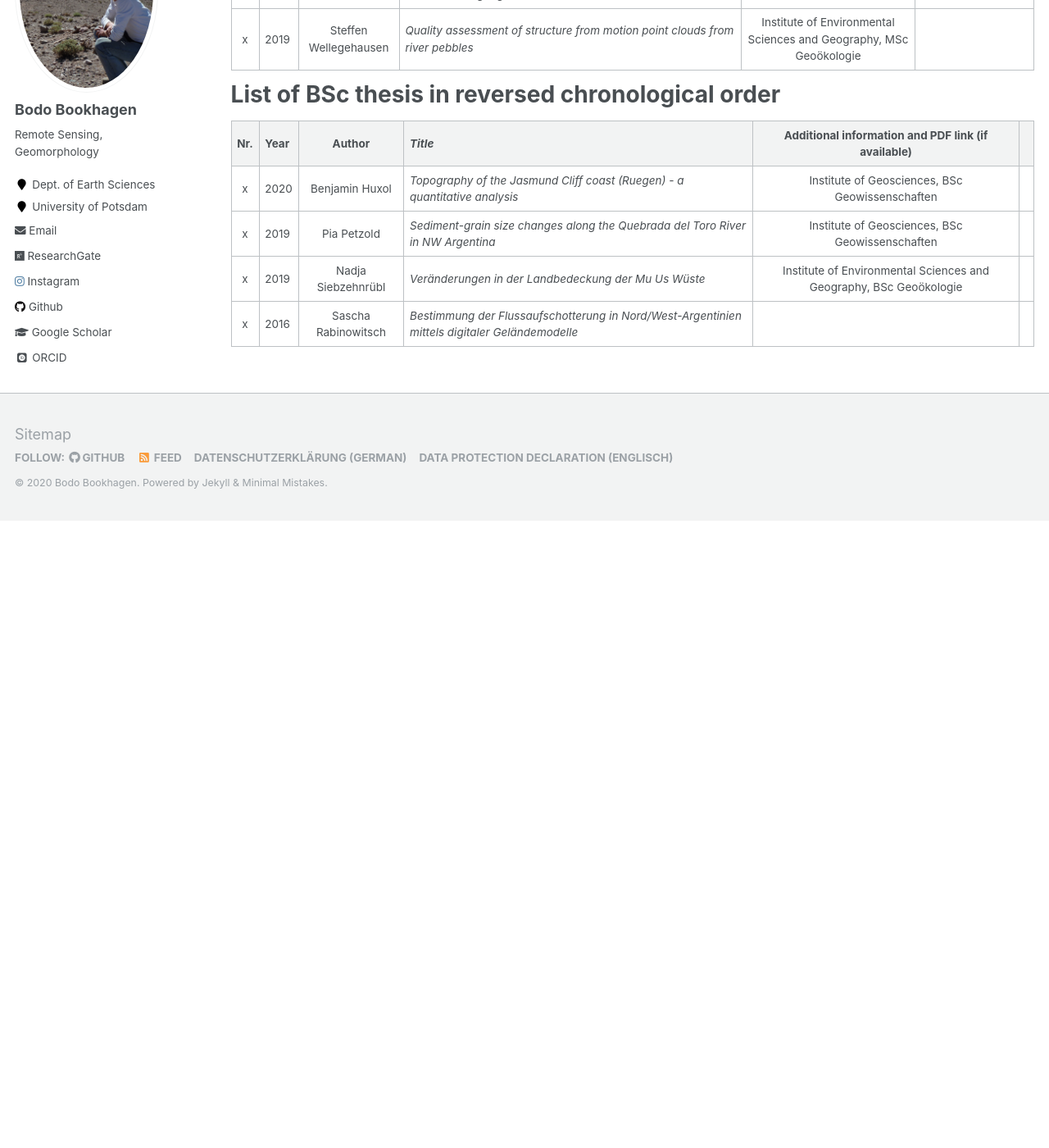
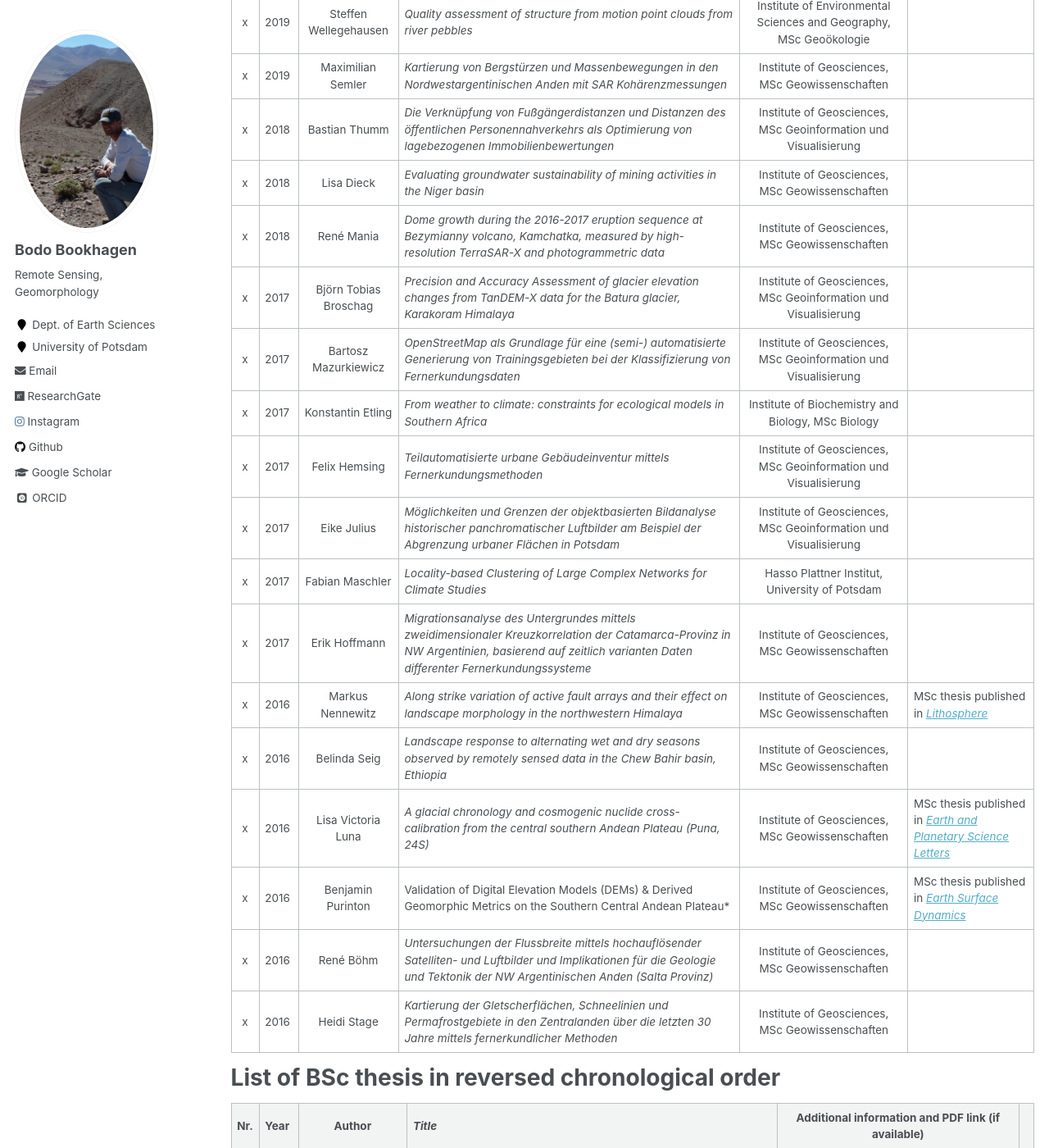
Before and after one commit to BodoBookhagen/BodoBookhagen.github.io, a Jekyll site: the page built from _pages/theses.md, in a window 1280 px wide and 1400 px high, scrolled down 1061 px. Shown: the whole window at 82% size. Built offline with Jekyll 4.4.1, drawn with Linux system fonts in a browser that asks for light colours; some web fonts are replaced; before the commit the page ends 1696 px from its top, so only the background shows below that; some of the changed text lies outside the part shown.

Commit message:
Mar-09 2020

```diff
--- a/_pages/theses.md
+++ b/_pages/theses.md
@@ -18,11 +18,28 @@ There are also several open theses topics that interested students can work on.
 | x | 2020 | Sascha Rabinowitsch | *Pointclouds* | Institute of Geosciences, MSc Geowissenschaften | |
 | x| 2020 | Kristian Kragiel | *Terrestrial lidar scanning and point cloud classification of the „Neues Palais“, University of Potsdam* | Institute of Geosciences, MSc Geowissenschaften | |
 | x| 2019 | Elena Lefler | *Klassifikation der Seen auf dem Hochland von Tibet mittels Google Earth Engine* | Institute of Geosciences, MSc Geoinformation und Visualisierung | |
-| x| 2019 | Mohammad Zarch | *Ground Deformation Monitoring in Mining Areas on the Central Andean Plateau (Puna, Argentina) Using Sentinel-1 Data* | Institute of Geodesy and Geoinformation Science,
+| x| 2019 | Mohammad Zarch | *Ground Deformation Monitoring in Mining Areas on the Central Andean Plateau (Puna, Argentina) Using Sentinel-1 Data* | Institute of Geodesy and Geoinformation Science, TU Berlin | |
 | x | 2019 | Richard Mommertz | *Mapping bedfast and floating thermokarst lake ice and determining lake depth using Sentinel 1 Synthetic Aperture Radar Remote Sensing on the west shore of Hudson Bay, Canada and Prudhoe Bay, Alaska* | Institute of Environmental Sciences and Geography, MSc Geoökologie | |
 | x | 2019 | Frederic Brieger | *Derivation of Biophysical Metrics for NE-Siberian Biomes using UAV-Based Photogrammetric Point Clouds* | Institute of Geosciences, MSc Geowissenschaften | MSc thesis published in [*remote sensing*](https://www.mdpi.com/2072-4292/11/12/1447) |
 | x| 2019 | Nicole Mätzing | *Untersuchungen der organischen Kohlenstoffspezies im Grundwasser des Wasserwerks Potsdam-Rehbrücke in Bezug zu den geologischen, technischen und klimatischen Rahmenbedingungen* | Institute of Geosciences, MSc Geowissenschaften | |
 | x | 2019 | Steffen Wellegehausen | *Quality assessment of structure from motion point clouds from river pebbles* | Institute of Environmental Sciences and Geography, MSc Geoökologie | |
+| x| 2019 | Maximilian Semler | *Kartierung von Bergstürzen und Massenbewegungen in den Nordwestargentinischen Anden mit SAR Kohärenzmessungen* | Institute of Geosciences, MSc Geowissenschaften | |
+| x| 2018 | Bastian Thumm | *Die Verknüpfung von Fußgängerdistanzen und Distanzen des öffentlichen Personennahverkehrs als Optimierung von lagebezogenen Immobilienbewertungen* | Institute of Geosciences, MSc Geoinformation und Visualisierung | |
+| x | 2018 | Lisa Dieck | *Evaluating groundwater sustainability of mining activities in the Niger basin*  | Institute of Geosciences, MSc Geowissenschaften | |
+| x | 2018 | René Mania | *Dome growth during the 2016-2017 eruption sequence at Bezymianny volcano, Kamchatka, measured by high-resolution TerraSAR-X and photogrammetric data* | Institute of Geosciences, MSc Geowissenschaften | |
+| x | 2017 | Björn Tobias Broschag | *Precision and Accuracy Assessment of glacier elevation changes from TanDEM-X data for the Batura glacier, Karakoram Himalaya* | Institute of Geosciences, MSc Geoinformation und Visualisierung | |
+|x| 2017 | Bartosz Mazurkiewicz | *OpenStreetMap als Grundlage für eine (semi-) automatisierte Generierung von Trainingsgebieten bei der Klassifizierung von Fernerkundungsdaten* | Institute of Geosciences, MSc Geoinformation und Visualisierung | |
+|x | 2017 | Konstantin Etling | *From weather to climate: constraints for ecological models in Southern Africa* | Institute of Biochemistry and Biology, MSc Biology | |
+|x| 2017 | Felix Hemsing | *Teilautomatisierte urbane Gebäudeinventur mittels Fernerkundungsmethoden* | Institute of Geosciences, MSc Geoinformation und Visualisierung | |
+| x | 2017 | Eike Julius | *Möglichkeiten und Grenzen der objektbasierten Bildanalyse historischer panchromatischer Luftbilder am Beispiel der Abgrenzung urbaner Flächen in Potsdam* | Institute of Geosciences, MSc Geoinformation und Visualisierung | |
+| x| 2017 | Fabian Maschler | *Locality-based Clustering of Large Complex Networks for Climate Studies* | Hasso Plattner Institut, University of Potsdam | |
+|x| 2017 | Erik Hoffmann | *Migrationsanalyse des Untergrundes mittels zweidimensionaler Kreuzkorrelation der Catamarca-Provinz in NW Argentinien, basierend auf zeitlich varianten Daten differenter Fernerkundungssysteme* | Institute of Geosciences, MSc Geowissenschaften |
+|x | 2016 | Markus Nennewitz | *Along strike variation of active fault arrays and their effect on landscape morphology in the northwestern Himalaya* | Institute of Geosciences, MSc Geowissenschaften | MSc thesis published in [*Lithosphere*](https://pubs.geoscienceworld.org/gsa/lithosphere/article/538472/fault-activity-tectonic-segmentation-and) |
+|x | 2016 | Belinda Seig | *Landscape response to alternating wet and dry seasons observed by remotely sensed data in the Chew Bahir basin, Ethiopia* | Institute of Geosciences, MSc Geowissenschaften | |
+| x| 2016 | Lisa Victoria Luna | *A glacial chronology and cosmogenic nuclide cross-calibration from the central southern Andean Plateau (Puna, 24S)* | Institute of Geosciences, MSc Geowissenschaften | MSc thesis published in [*Earth and Planetary Science Letters*](https://www.sciencedirect.com/science/article/abs/pii/S0012821X18304400) |
+|x| 2016 | Benjamin Purinton | Validation of Digital Elevation Models (DEMs) & Derived Geomorphic Metrics on the Southern Central Andean Plateau* | Institute of Geosciences, MSc Geowissenschaften | MSc thesis published in [*Earth Surface Dynamics*](https://www.earth-surf-dynam.net/5/211/2017/) |
+| x| 2016 | René Böhm | *Untersuchungen der Flussbreite mittels hochauflösender Satelliten- und Luftbilder und Implikationen für die Geologie und Tektonik der NW Argentinischen Anden (Salta Provinz)* | Institute of Geosciences, MSc Geowissenschaften |
+|x | 2016 | Heidi Stage | *Kartierung der Gletscherflächen, Schneelinien und Permafrostgebiete in den Zentralanden über die letzten 30 Jahre mittels fernerkundlicher Methoden* | Institute of Geosciences, MSc Geowissenschaften |
 
 # List of BSc thesis in reversed chronological order
 
@@ -31,4 +48,10 @@ There are also several open theses topics that interested students can work on.
 | x | 2020 | Benjamin Huxol | *Topography of the Jasmund Cliff coast (Ruegen) - a quantitative analysis* | Institute of Geosciences, BSc Geowissenschaften | |
 | x | 2019 | Pia Petzold | *Sediment-grain size changes along the Quebrada del Toro River in NW Argentina* | Institute of Geosciences, BSc Geowissenschaften | |
 | x| 2019 | Nadja Siebzehnrübl | *Veränderungen in der Landbedeckung der Mu Us Wüste* | Institute of Environmental Sciences and Geography, BSc Geoökologie | |
-| x | 2016 | Sascha Rabinowitsch | *Bestimmung der Flussaufschotterung in Nord/West-Argentinien mittels digitaler Geländemodelle* | |
+|x | 2019 | Felix Tischer | *Fernerkundliche Erfassung von Gewässerqualität in Brandenburg mit Landsat 8 OLI/TIRS und Sentinel-2 MSI Sensoren* | Institute of Environmental Sciences and Geography, BSc Geoökologie | |
+| x| 2018 | Hoang Anh Vu Tuyen | *Detektierung und Kartierung von Methanquellen in eisbedeckten Seen mittels hochauflösender Fernerkundung* | Institute of Geosciences, BSc Geowissenschaften | |
+| x| 2018 | Frederike Ariane Müting | *Classification and spectral unmixing of remote sensing data for the Batura Glacier, Karakoram* | Institute of Geosciences, BSc Geowissenschaften | |
+| x | 2016 | Sascha Rabinowitsch | *Bestimmung der Flussaufschotterung in Nord/West-Argentinien mittels digitaler Geländemodelle* | Institute of Geosciences, BSc Geowissenschaften | |
+| x| 2016 | Alicja Balfanz | *Deciphering seasonal vegetation gradients along a topographic transect in NW Argentina* | Institute of Environmental Sciences and Geography, BSc Geoökologie | |
+|x | 2016 | Anne Klopprogge | *Remote Sensing Based Classification of Geologic Units oft he Puna Plateau in NW Argentina* | Institute of Geosciences, BSc Geowissenschaften | |
+| x| 2015 | Anna Rosner | *Analyzing Cosmogenic Nuclides for Surface Dating and Determination of Geomorphological Process Rates* | Institute of Geosciences, BSc Geowissenschaften | |
```
